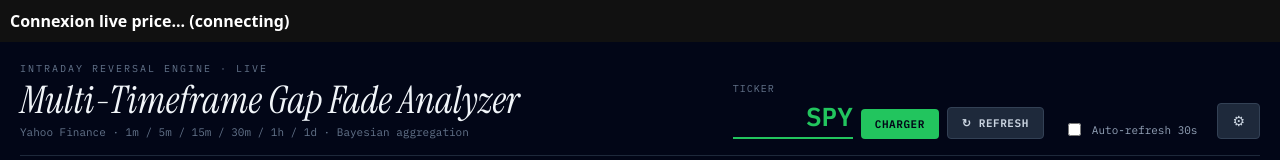
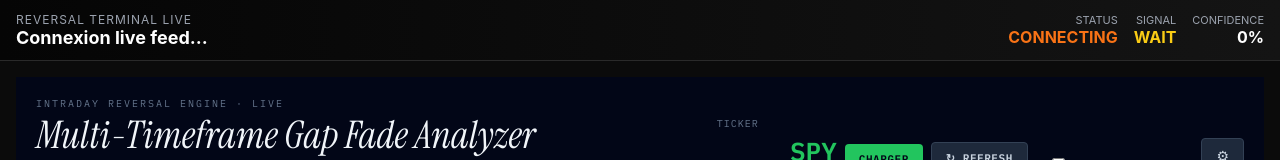
Before and after one commit to bendehibahamcherif-oss/intraday-reversal-engine, a React (Vite) app: page / in a window 1280 px wide. Shown: the top 160 px of the page. Built offline with nearby package versions, Linux system fonts and the light colour scheme; no server answers.

Commit message:
Upgrade App.jsx with Bloomberg-lite layout

```diff
--- a/src/App.jsx
+++ b/src/App.jsx
@@ -1,27 +1,25 @@
 import { useEffect, useMemo, useState } from "react";
 import { io } from "socket.io-client";
 import StrategyAnalyzer from "./StrategyAnalyzer.jsx";
+import LiveTradingHeader from "./LiveTradingHeader.jsx";
 import { api, getToken } from "./api.js";
 
 export default function App() {
   const [livePrice, setLivePrice] = useState(null);
   const [socketStatus, setSocketStatus] = useState("connecting");
 
-  const socket = useMemo(() => {
-    return io(api.base, {
-      transports: ["websocket", "polling"],
-      auth: {
-        token: getToken() || import.meta.env.VITE_USER_TOKEN || "",
-      },
-    });
-  }, []);
+  const socket = useMemo(() => io(api.base, {
+    transports: ["websocket", "polling"],
+    auth: {
+      token: getToken() || import.meta.env.VITE_USER_TOKEN || "",
+    },
+  }), []);
 
   useEffect(() => {
     socket.on("connect", () => {
       setSocketStatus("connected");
-
       socket.emit("subscribe", {
-        symbols: ["AAPL"],
+        symbols: ["AAPL", "TSLA", "NVDA", "MSFT"],
       });
     });
 
@@ -47,26 +45,19 @@ export default function App() {
       setSocketStatus("disconnected");
     });
 
-    return () => {
-      socket.disconnect();
-    };
+    return () => socket.disconnect();
   }, [socket]);
 
   return (
-    <>
-      <div style={{ padding: "10px", background: "#111", color: "white" }}>
-        {livePrice ? (
-          <strong>
-            LIVE {livePrice.symbol}: {Number(livePrice.price).toFixed(2)}
-          </strong>
-        ) : (
-          <strong>
-            Connexion live price... ({socketStatus})
-          </strong>
-        )}
+    <div style={{ minHeight: "100vh", background: "#0b0b0b", color: "white" }}>
+      <LiveTradingHeader
+        livePrice={livePrice}
+        socketStatus={socketStatus}
+      />
+
+      <div style={{ padding: 16 }}>
+        <StrategyAnalyzer livePrice={livePrice} />
       </div>
-
-      <StrategyAnalyzer livePrice={livePrice} />
-    </>
+    </div>
   );
 }
```
